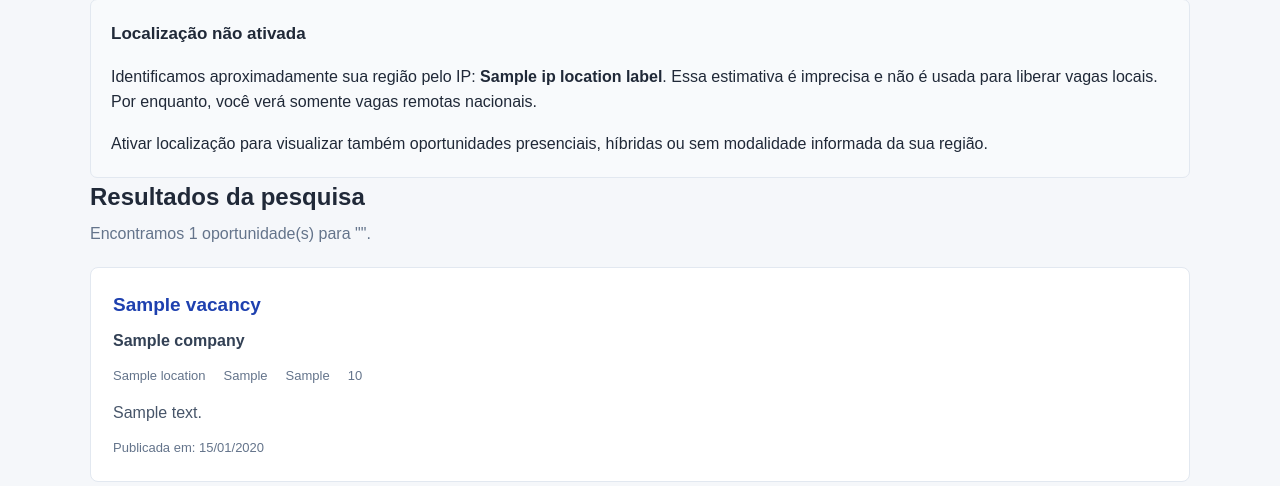
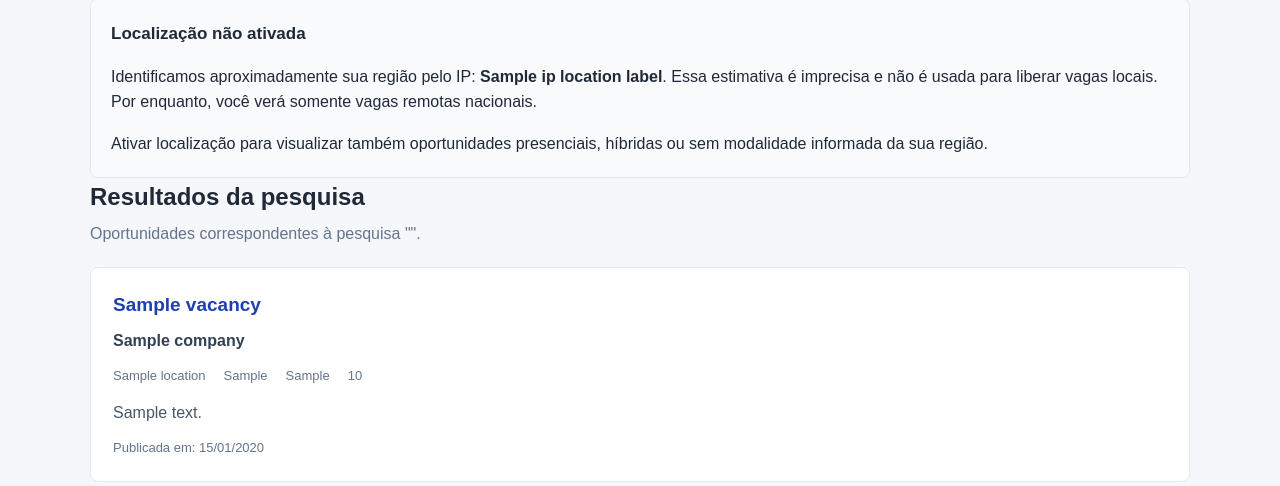
Before and after one commit to lgomesroc/ti-vagas, a Laravel app: template resources/views/vacancies/index.blade.php in a window 1280 px wide. Shown: the part 412-898 px from the top of the page. Run offline with Laravel 12, Linux system fonts and the light colour scheme; the template is opened without the code that fills it: most values are stand-ins (such as "Sample title", 1, 10 or a date in 2020).

Commit message:
Remove total count from simple vacancy pagination

```diff
--- a/resources/views/vacancies/index.blade.php
+++ b/resources/views/vacancies/index.blade.php
@@ -62,8 +62,7 @@
                 <h2>Resultados da pesquisa</h2>
 
                 <p>
-                    Encontramos {{ $vacancies->total() }}
-                    oportunidade(s) para "{{ $search }}".
+                    Oportunidades correspondentes à pesquisa "{{ $search }}".
                 </p>
             @else
                 <h2>Oportunidades recentes</h2>
```
